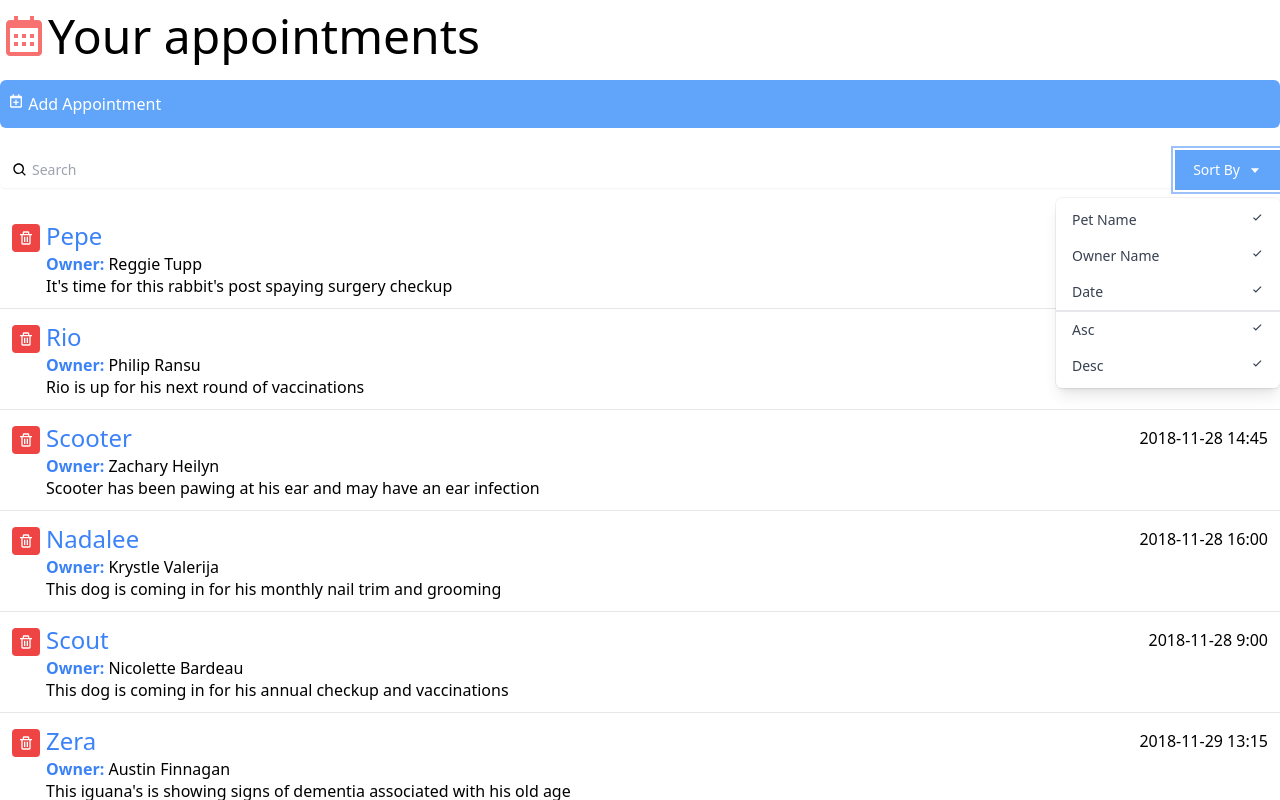
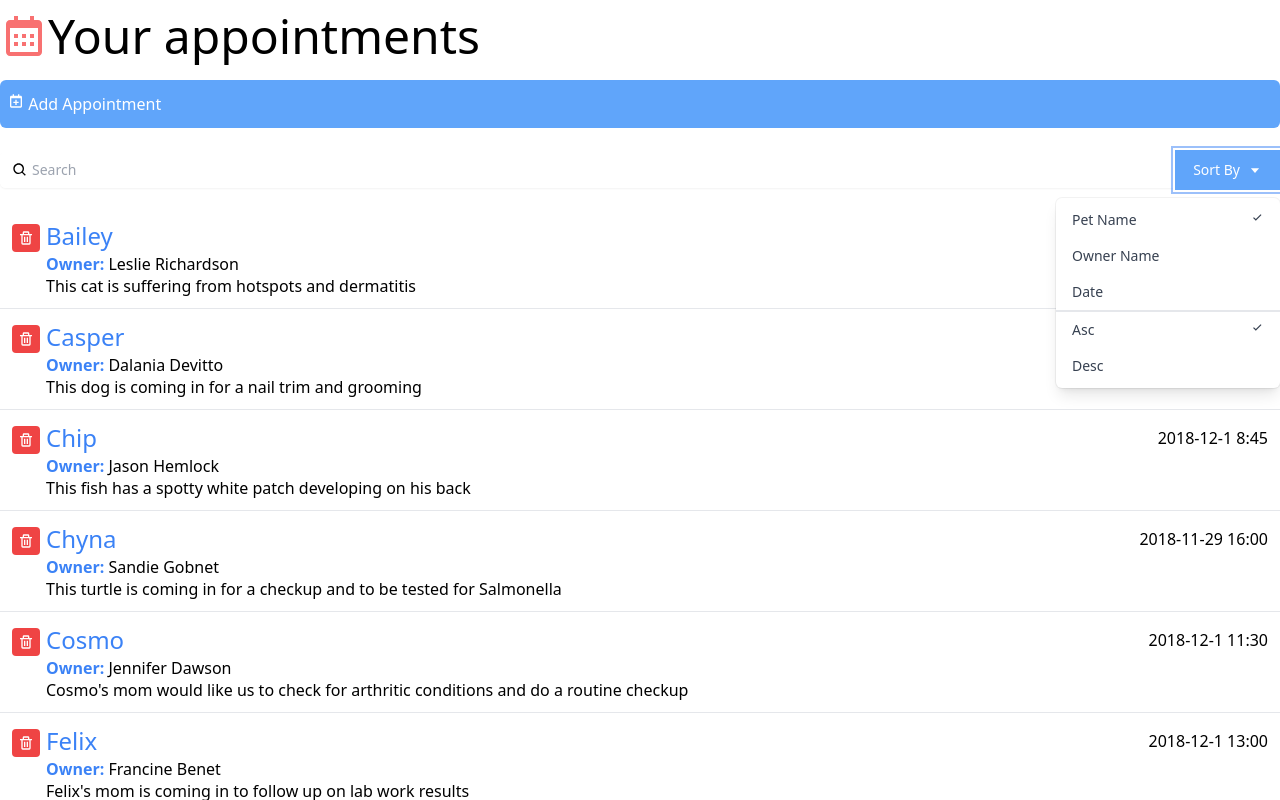
Before and after one commit to leonemsolis/react-interface-course, a React (Create React App) app: page / in a window 1280 px wide. Both pictures are taken after a click on the button "Sort By". Shown: the top 800 px of the page. Built offline with nearby package versions, Linux system fonts and the light colour scheme.

Commit message:
Add sort/order by filters

```diff
--- a/src/App.js
+++ b/src/App.js
@@ -7,6 +7,8 @@ import { useState, useEffect, useCallback } from "react";
 function App() {
   let [appointmentsData, setAppointmentsData] = useState([]);
   let [query, setQuery] = useState("");
+  let [sortBy, setSortBy] = useState("petName");
+  let [orderBy, setOrderBy] = useState("asc");
 
   let filterAppointments = appointmentsData.filter(item => {
     return (
@@ -14,6 +16,12 @@ function App() {
       item.ownerName.toLowerCase().includes(query.toLowerCase()) ||
       item.aptNotes.toLowerCase().includes(query.toLowerCase())
     )
+  }).sort((a, b) => {
+    let order = orderBy === "asc" ? 1 : -1;
+    return (
+      a[sortBy].toLowerCase() < b[sortBy].toLowerCase() ?
+        -1 * order : 1 * order
+    );
   });
 
   let fetchData = useCallback(() => {
@@ -32,7 +40,11 @@ function App() {
         <BiCalendar className="inline-block text-red-400 align-top" />Your appointments
       </h1>
       <AddAppointment />
-      <Search query={query} onQueryChanged={query => setQuery(query)} />
+      <Search query={query} onQueryChanged={query => setQuery(query)}
+        orderBy={orderBy}
+        onOrderByChanged={orderBy => setOrderBy(orderBy)}
+        sortBy={sortBy}
+        onSortByChanged={sortBy => setSortBy(sortBy)} />
 
       <ul className="divide-y divide-gray-200">
         {
--- a/src/component/Search.js
+++ b/src/component/Search.js
@@ -1,33 +1,33 @@
 import { BiSearch, BiCaretDown, BiCheck } from "react-icons/bi";
 import { useState } from "react";
 
-const Dropdown = ({ toggle }) => {
+const Dropdown = ({ toggle, sortBy, onSortByChanged, orderBy, onOrderByChanged }) => {
     if (!toggle) return null;
     return (
         <div className="origin-top-right absolute right-0 mt-2 w-56
       rounded-md shadow-lg bg-white ring-1 ring-black ring-opacity-5">
             <div className="py-1" role="menu" aria-orientation="vertical" aria-labelledby="options-menu">
-                <div
+                <div onClick={() => onSortByChanged("petName")}
                     className="px-4 py-2 text-sm text-gray-700 hover:bg-gray-100 hover:text-gray-900 flex justify-between cursor-pointer"
-                    role="menuitem">Pet Name <BiCheck /></div>
-                <div
+                    role="menuitem">Pet Name {sortBy === "petName" && <BiCheck />}</div>
+                <div onClick={() => onSortByChanged("ownerName")}
                     className="px-4 py-2 text-sm text-gray-700 hover:bg-gray-100 hover:text-gray-900 flex justify-between cursor-pointer"
-                    role="menuitem">Owner Name  <BiCheck /></div>
-                <div
+                    role="menuitem">Owner Name  {sortBy === "ownerName" && <BiCheck />}</div>
+                <div onClick={() => onSortByChanged("aptDate")}
                     className="px-4 py-2 text-sm text-gray-700 hover:bg-gray-100 hover:text-gray-900 flex justify-between cursor-pointer"
-                    role="menuitem">Date <BiCheck /></div>
-                <div
+                    role="menuitem">Date {sortBy === "aptDate" && <BiCheck />}</div>
+                <div onClick={() => onOrderByChanged("asc")}
                     className="px-4 py-2 text-sm text-gray-700 hover:bg-gray-100 hover:text-gray-900 flex justify-between cursor-pointer border-gray-1 border-t-2"
-                    role="menuitem">Asc <BiCheck /></div>
-                <div
+                    role="menuitem">Asc {orderBy === "asc" && <BiCheck />}</div>
+                <div onClick={() => onOrderByChanged("desc")}
                     className="px-4 py-2 text-sm text-gray-700 hover:bg-gray-100 hover:text-gray-900 flex justify-between cursor-pointer"
-                    role="menuitem">Desc <BiCheck /></div>
+                    role="menuitem">Desc {orderBy === "desc" && <BiCheck />}</div>
             </div>
         </div>
     );
 };
 
-const Search = ({ query, onQueryChanged }) => {
+const Search = ({ query, onQueryChanged, sortBy, onSortByChanged, orderBy, onOrderByChanged }) => {
     let [toggleSort, setToggleSort] = useState(false);
     return (
         <div className="py-5">
@@ -36,7 +36,7 @@ const Search = ({ query, onQueryChanged }) => {
                     <BiSearch />
                     <label htmlFor="query" className="sr-only" />
                 </div>
-                <input type="text" name="query" id="query" value={query}
+                <input type="text" name="query" id="query"
                     onChange={event => { onQueryChanged(event.target.value) }}
                     className="py-2 pl-8 rounded-md focus:ring-indigo-500 focus:border-indigo-500 block w-full sm:text-sm border-gray-300" placeholder="Search" />
                 <div className="absolute inset-y-0 right-0 flex items-center">
@@ -46,7 +46,11 @@ const Search = ({ query, onQueryChanged }) => {
                             className="justify-center px-4 py-2 bg-blue-400 border-2 border-blue-400 text-sm text-white hover:bg-blue-700 focus:outline-none focus:ring-2 focus:ring-offset-2 flex items-center" id="options-menu" aria-haspopup="true" aria-expanded="true">
                             Sort By <BiCaretDown className="ml-2" />
                         </button>
-                        <Dropdown toggle={toggleSort} />
+                        <Dropdown toggle={toggleSort}
+                            orderBy={orderBy}
+                            onOrderByChanged={orderBy => onOrderByChanged(orderBy)}
+                            sortBy={sortBy}
+                            onSortByChanged={sortBy => onSortByChanged(sortBy)} />
                     </div>
                 </div>
             </div>
```
